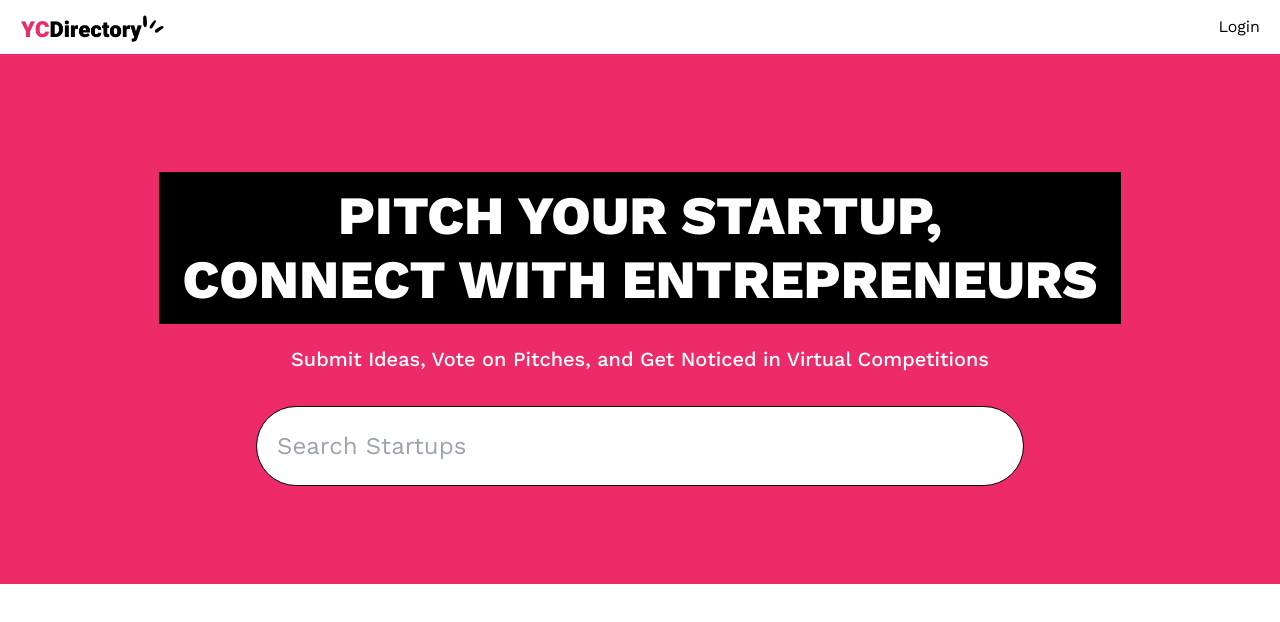
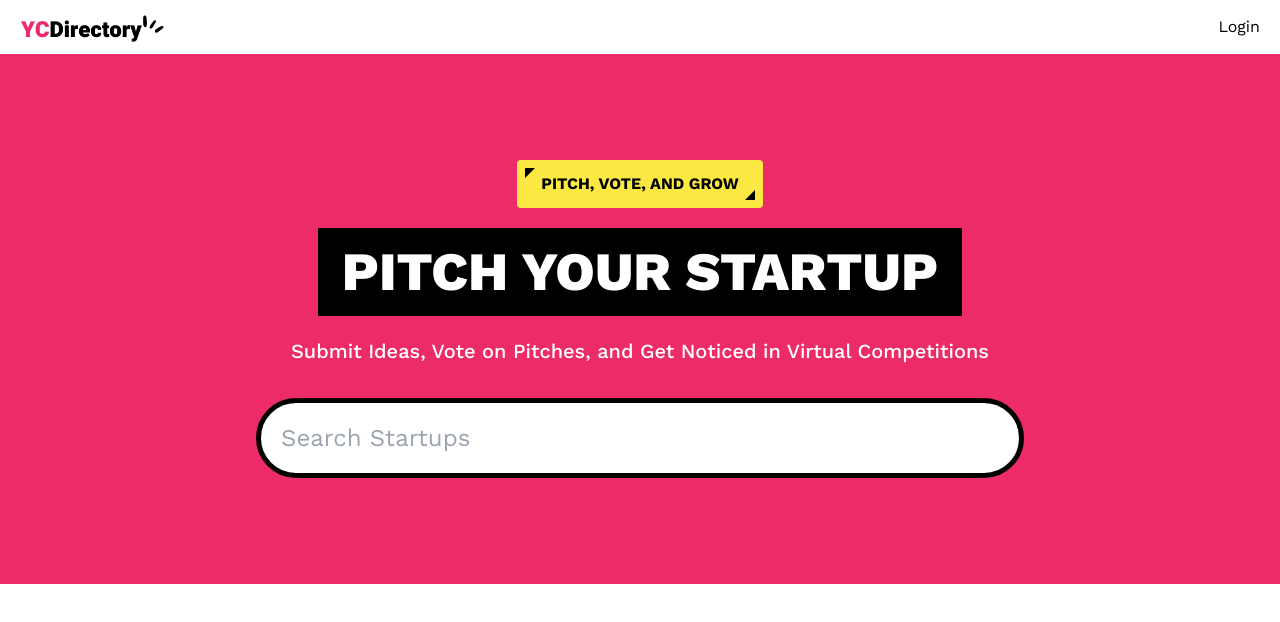
Before and after one commit to matheus98rocha/nextjs-15, a Next.js app: page / in a window 1280 px wide. Shown: the top 622 px of the page. Built offline with nearby package versions, Linux system fonts and the light colour scheme; no server answers.

Commit message:
Componentização e refatoração dos componentes

```diff
--- a/app/(root)/layout.tsx
+++ b/app/(root)/layout.tsx
@@ -1,5 +1,5 @@
 import React from "react";
-import Navbar from "../components/Navbar/Navbar";
+import { Navbar } from "../components";
 
 export default function Layout({
   children,
--- a/app/(root)/page.tsx
+++ b/app/(root)/page.tsx
@@ -1,17 +1,17 @@
-import SearchForm from "../components/SearchForm/SearchForm";
+import { HeroSection, SearchForm } from "../components";
 
 export default function Home() {
   return (
     <div>
-      <section className="pink_container">
-        <h1 className="heading">
-          Pitch your startup, <br /> connect with entrepreneurs
-        </h1>
+      <HeroSection
+        highlightText="PITCH, VOTE, AND GROW"
+        headingText="Pitch your startup"
+      >
         <p className="sub-heading !max-w-3xl">
           Submit Ideas, Vote on Pitches, and Get Noticed in Virtual Competitions
         </p>
         <SearchForm />
-      </section>
+      </HeroSection>
     </div>
   );
 }
--- /dev/null
+++ b/app/components/HeroSection/HeroSection.tsx
@@ -0,0 +1,22 @@
+import React from "react";
+import { HeroSextionProps } from "./HeroSection.type";
+
+export const HeroSection = ({
+  highlightText,
+  headingText,
+  children,
+}: HeroSextionProps) => {
+  return (
+    <section className="w-screen bg-primary min-h-[530px] flex justify-center items-center flex-col py-10 px-6">
+      {!!highlightText === true && (
+        <h1 className="bg-secondary px-6 py-3 font-work-sans font-bold rounded-sm uppercase relative tag-tri">
+          {highlightText}
+        </h1>
+      )}
+      <h1 className="uppercase bg-black px-6 py-3 font-work-sans font-extrabold text-white sm:text-[54px] sm:leading-[64px] text-[36px] leading-[46px] max-w-5xl text-center my-5">
+        {headingText}
+      </h1>
+      {children}
+    </section>
+  );
+};
--- /dev/null
+++ b/app/components/HeroSection/HeroSection.type.ts
@@ -0,0 +1,5 @@
+export type HeroSextionProps = {
+  highlightText?: string;
+  headingText: string;
+  children?: React.ReactNode[];
+};
--- /dev/null
+++ b/app/components/Navbar/components/index.ts
@@ -0,0 +1,2 @@
+export * from "./LoggedUser";
+export * from "./NotLoggedUser";
--- a/app/components/SearchForm/SearchForm.tsx
+++ b/app/components/SearchForm/SearchForm.tsx
@@ -1,7 +1,7 @@
 import React from "react";
 import Form from "next/form";
 
-const SearchForm = () => {
+export const SearchForm = () => {
   const query = "Test";
 
   const handleResetTextField = () => {
@@ -23,5 +23,3 @@ const SearchForm = () => {
     </Form>
   );
 };
-
-export default SearchForm;
--- /dev/null
+++ b/app/components/index.ts
@@ -0,0 +1,3 @@
+export * from "./HeroSection/HeroSection";
+export * from "./Navbar/Navbar";
+export * from "./SearchForm/SearchForm";
--- a/app/globals.css
+++ b/app/globals.css
@@ -46,19 +46,6 @@
   .text-14-normal {
     @apply font-normal text-sm text-white-100/80;
   }
-
-  .pink_container {
-    @apply w-full bg-primary min-h-[530px] flex justify-center items-center flex-col py-10 px-6;
-  }
-
-  .tag {
-    @apply bg-secondary px-6 py-3 font-work-sans font-bold rounded-sm uppercase relative tag-tri;
-  }
-
-  .heading {
-    @apply uppercase bg-black px-6 py-3 font-work-sans font-extrabold text-white sm:text-[54px] sm:leading-[64px] text-[36px] leading-[46px] max-w-5xl text-center my-5;
-  }
-
   .sub-heading {
     @apply font-medium text-[20px] text-white max-w-2xl text-center break-words;
   }
@@ -120,7 +107,7 @@
 
   /* searchform */
   .search-form {
-    @apply max-w-3xl w-full min-h-[80px] bg-white border-[1px] border-black rounded-[80px] text-[24px] mt-8 px-5 flex flex-row items-center gap-5;
+    @apply max-w-3xl w-full min-h-[80px] bg-white border-[5px] border-black rounded-[80px] text-[24px] mt-8 px-5 flex flex-row items-center gap-5;
   }
 
   .search-input {
```
Also changed, not shown: app/components/Navbar/Navbar.tsx (+2 -5 lines), 1 other file (tests, documents, lock files or other folders).
